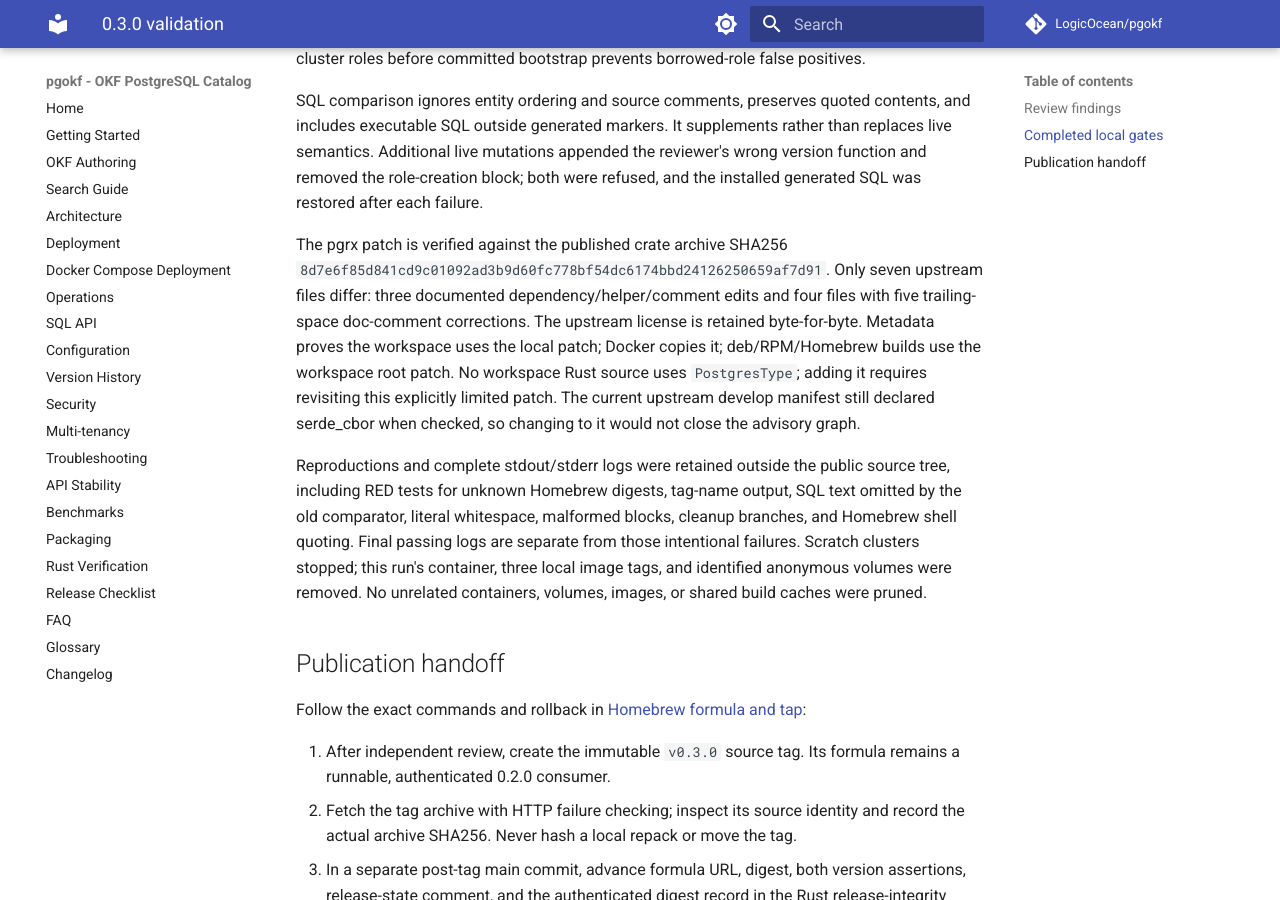
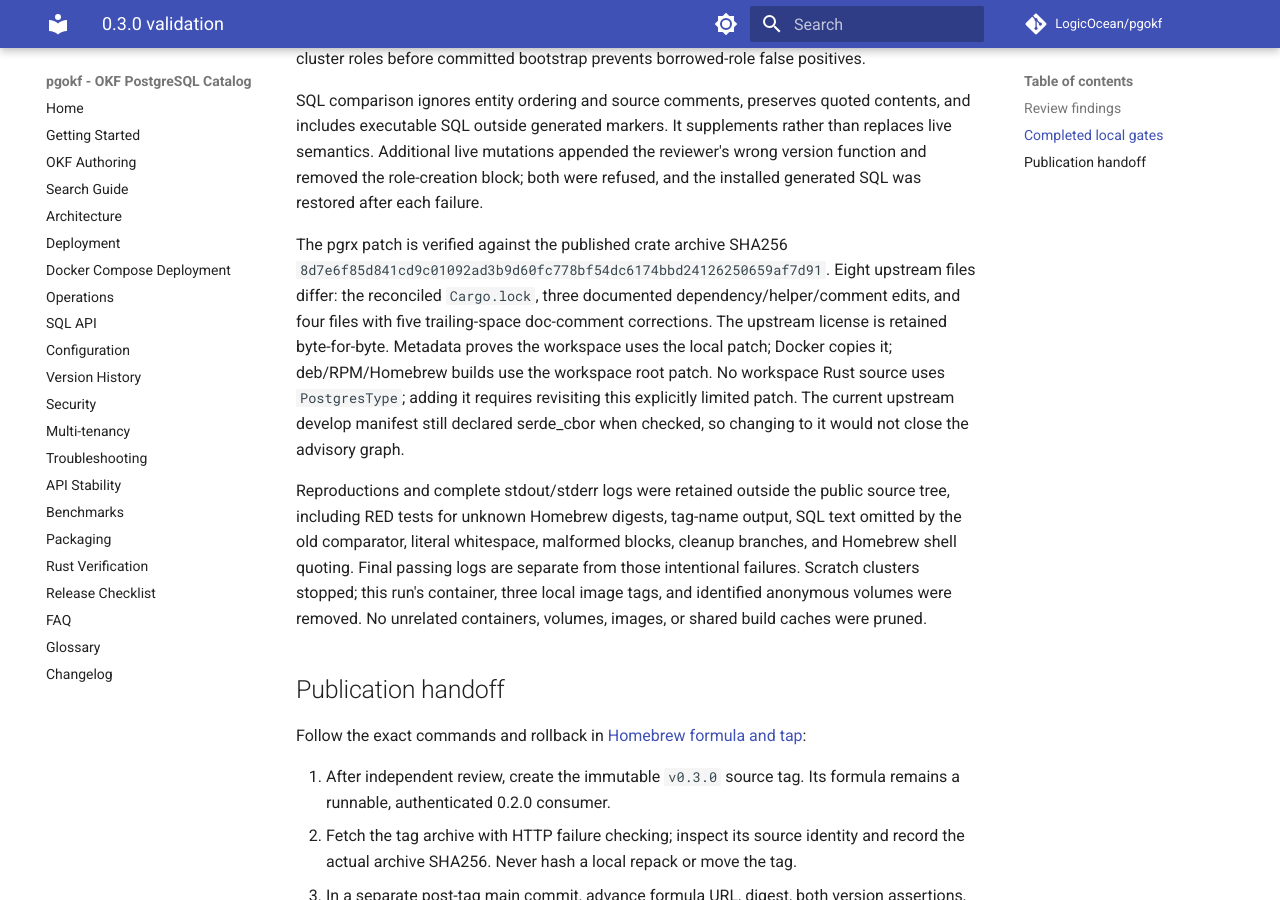
Before and after one commit to LogicOcean/pgokf, an MkDocs documentation site: the page built from docs/releases/0.3.0-validation.md, in a window 1280 px wide and 900 px high, scrolled down 3196 px. Built offline with MkDocs 1.6.1 and Material for MkDocs 9.7.7, drawn with Linux system fonts in a browser that asks for light colours; comment, search, counter and statistics services are not loaded.

Commit message:
fix(vendor): compose approved pgrx audit lock

```diff
--- a/docs/releases/0.3.0-validation.md
+++ b/docs/releases/0.3.0-validation.md
@@ -84,9 +84,10 @@ were refused, and the installed generated SQL was restored after each failure.
 
 The pgrx patch is verified against the published crate archive SHA256
 `8d7e6f85d841cd9c01092ad3b9d60fc778bf54dc6174bbd24126250659af7d91`.
-Only seven upstream files differ: three documented dependency/helper/comment
-edits and four files with five trailing-space doc-comment corrections. The
-upstream license is retained byte-for-byte. Metadata proves the workspace uses
+Eight upstream files differ: the reconciled `Cargo.lock`, three documented
+dependency/helper/comment edits, and four files with five trailing-space
+doc-comment corrections. The upstream license is retained byte-for-byte.
+Metadata proves the workspace uses
 the local patch; Docker copies it; deb/RPM/Homebrew builds use the workspace
 root patch. No workspace Rust source uses `PostgresType`; adding it requires
 revisiting this explicitly limited patch. The current upstream develop manifest
```
Also changed, not shown: source-review.json, 2 other files.
